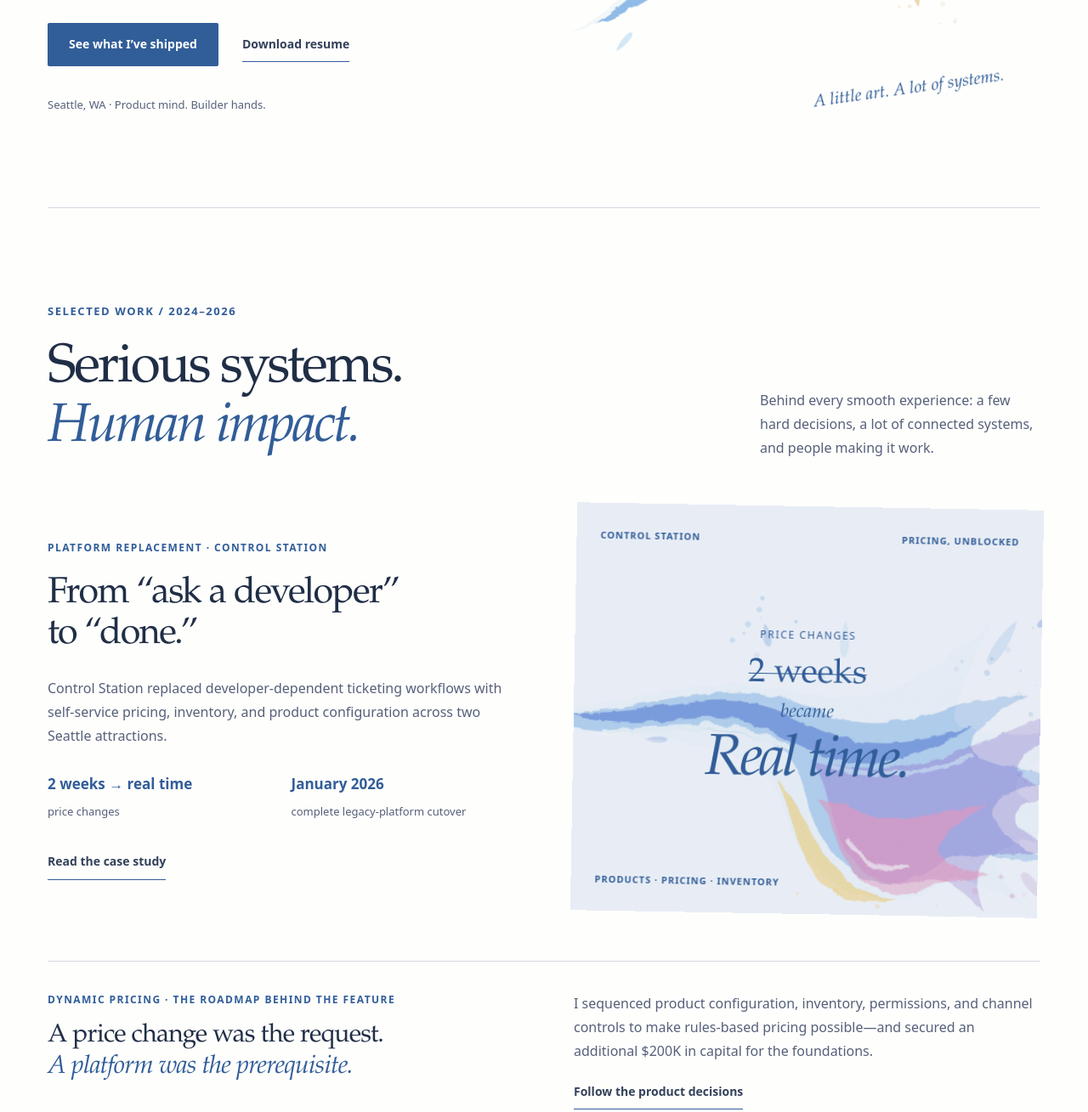
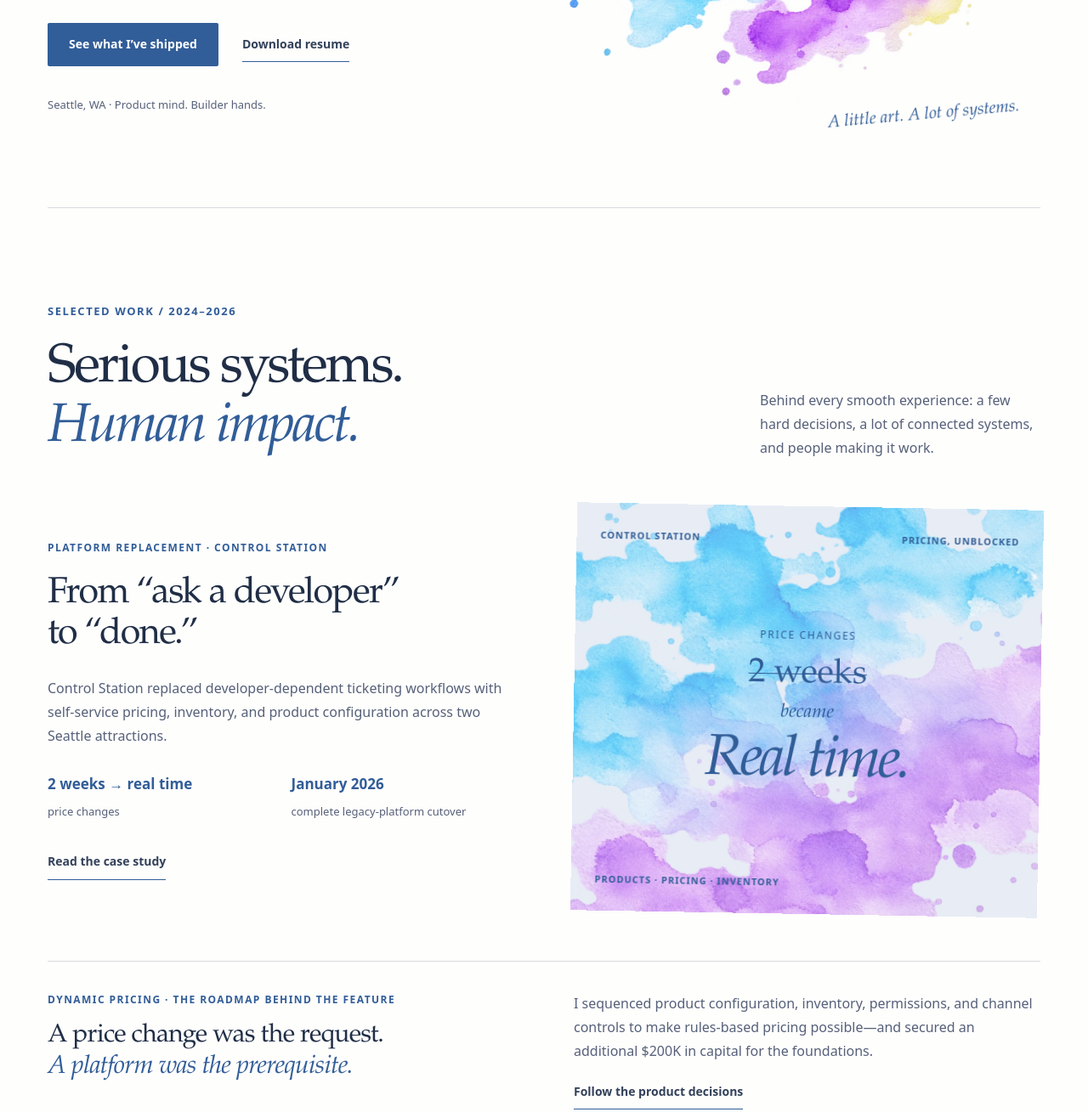
Before and after one commit to saralufrano/portfolio, a plain HTML site: page index.html in a window 1280 px wide. Shown: the part 569-1878 px from the top of the page at 85% size. Drawn offline with Linux system fonts and the light colour scheme.

Commit message:
Replace drawn swoosh with textured cyan and orchid watercolor washes

```diff
--- a/index.html
+++ b/index.html
@@ -24,7 +24,7 @@
 <p class="hero-description">I’m Sara, a technical product leader who gets close to the code, untangles the messy parts, and turns big ideas into things people can actually use.</p>
 <div class="hero-actions"><a class="button button-dark" href="#work">See what I’ve shipped </a><a class="text-link" href="assets/Sara-Lufrano-Resume.pdf" download>Download resume </a></div>
 <p class="hero-location"><span aria-hidden="true">◎</span> Seattle, WA · Product mind. Builder hands.</p>
-</div><figure class="motion-art" aria-label="Original watercolor splash with blue, violet, pink and yellow paint trails and scattered droplets, inspired by movement on ice."><img src="assets/brushwork.svg" alt="" width="900" height="850" fetchpriority="high"><figcaption>A little art. A lot of systems.</figcaption></figure></section>
+</div><figure class="motion-art" aria-label="Original cyan and orchid watercolor washes with soft pigment edges and scattered paint splatters."><img src="assets/watercolor-splash.webp" alt="" width="1254" height="1254" fetchpriority="high"><figcaption>A little art. A lot of systems.</figcaption></figure></section>
 
 <section id="work" class="shell section work-section" aria-labelledby="work-title">
 <div class="section-heading"><div><p class="eyebrow">SELECTED WORK / 2024–2026</p><h2 id="work-title">Serious systems.<br><em>Human impact.</em></h2></div><p>Behind every smooth experience: a few hard decisions, a lot of connected systems, and people making it work.</p></div>
--- a/style.css
+++ b/style.css
@@ -271,7 +271,7 @@ a:focus-visible,button:focus-visible{
   position:absolute;
   inset:-25%;
   z-index:-1;
-  background:url('assets/brushwork.svg') center/cover;
+  background:url('assets/watercolor-splash.webp') center/cover;
   opacity:.6;
   transform:rotate(40deg)}
 .poster-header,.poster-footer{
@@ -493,7 +493,7 @@ a:focus-visible,button:focus-visible{
   content:'';
   position:absolute;
   inset:0 0 0 50%;
-  background:url('assets/brushwork.svg') center/cover;
+  background:url('assets/watercolor-splash.webp') center/cover;
   opacity:.14;
   z-index:-1}
 .contact-section .eyebrow{
@@ -1019,3 +1019,10 @@ h2{
   gap:24px;
   margin-top:40px}
 }
+
+/* Scanned watercolor composition: preserve translucent pools and the full splash. */
+.motion-art{top:30px;right:0;width:49%}
+.motion-art figcaption{position:relative;bottom:auto;right:auto;text-align:right;padding-right:24px;margin-top:8px;transform:rotate(-5deg)}
+@media(min-width:1500px){.motion-art{top:20px;right:-30px;width:51%}}
+@media(min-width:761px) and (max-width:1050px){.motion-art{top:100px;right:-10px;width:48%;opacity:.85}}
+@media(max-width:760px){.motion-art{position:relative;top:auto;right:auto;width:100%;height:auto;overflow:visible;margin-top:28px}.motion-art img{position:relative;width:100%;height:auto;left:auto;top:auto}.motion-art figcaption{margin-top:0;font-size:18px}}
```
Also changed, not shown: assets/brushwork.svg (deleted), assets/watercolor-splash.webp (added), 1 other file.
